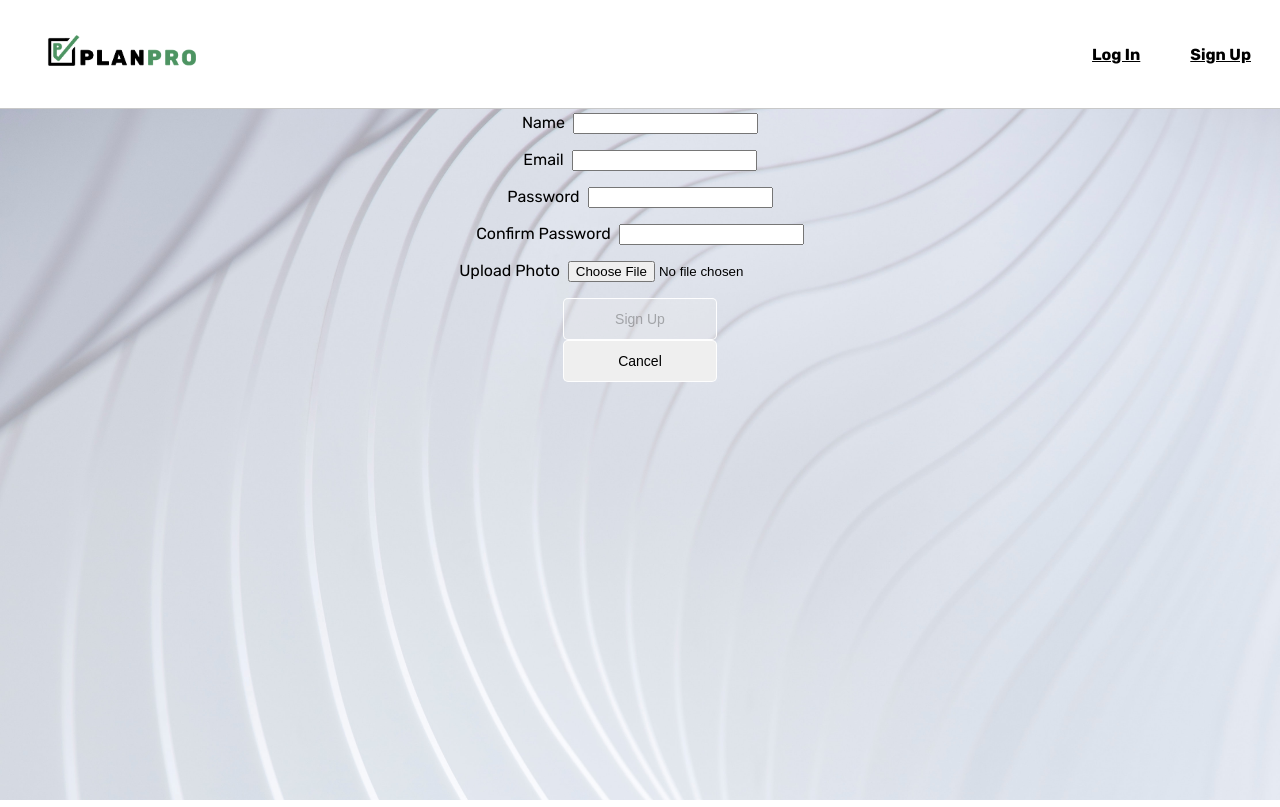
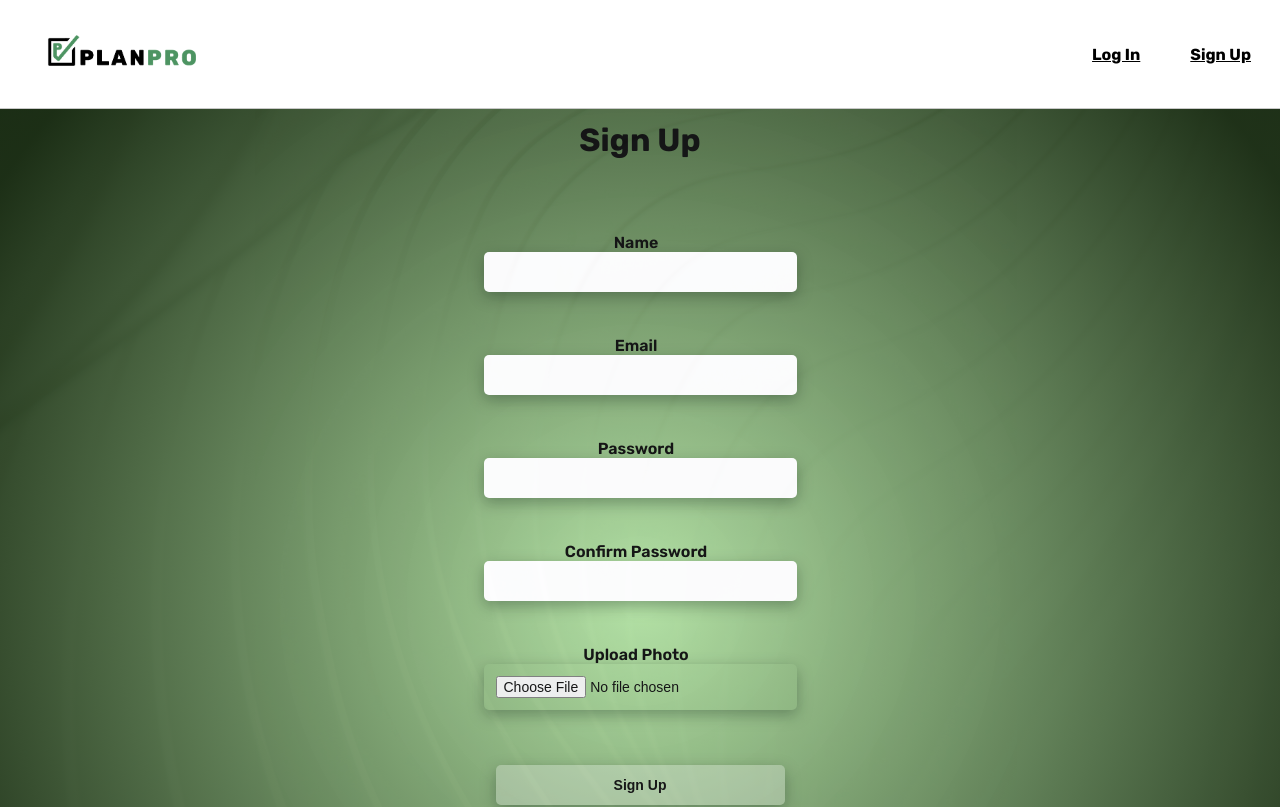
Before and after one commit to aafrieso/PlanPro-front-end, a React (Create React App) app: page /signup in a window 1280 px wide. Shown: the top 807 px of the page. Built offline with nearby package versions, Linux system fonts and the light colour scheme; no server answers.

Commit message:
update and finalize styling for signout page

```diff
--- a/src/pages/Signup/Signup.module.css
+++ b/src/pages/Signup/Signup.module.css
@@ -1,5 +1,47 @@
 .container {
+  margin-top: 100px;
   display: flex;
   align-items: center;
+  overflow: hidden;
   flex-direction: column;
+  height: 100%;
+  color: #000000;
+  width: 100%;
+  height: 1000px;
+  align-self: center;
+  background: radial-gradient(circle, rgba(172,226,153,0.9280007102272727) 0%, rgba(11,31,2,1) 94%);
+  opacity: 90%;
+  color: rgb(0, 0, 0);
 }
+
+
+.container button {
+  color: rgb(0, 0, 0);
+  font-weight: 600;
+  margin: 11px 0px 0px 0px;
+  box-shadow: rgba(0, 24, 8, 0.35) 0px 5px 15px;
+  border: 0px solid #ffffff13;
+}
+
+.container input,
+button {
+  width: 100%;
+  padding: 12px;
+  font-size: 14px;
+  border-radius: 5px;
+  border: 1px solid #fffffff4;
+  box-shadow: rgba(0, 24, 8, 0.35) 0px 5px 15px;
+  border: 0px solid #ffffff13;
+
+}
+
+
+.container div {
+  width: 100%;
+  display: flex;
+  flex-direction: column;
+  align-items: center;
+  font-weight: 600;
+  margin: 20px 0px 24px 0px;
+
+}
```
